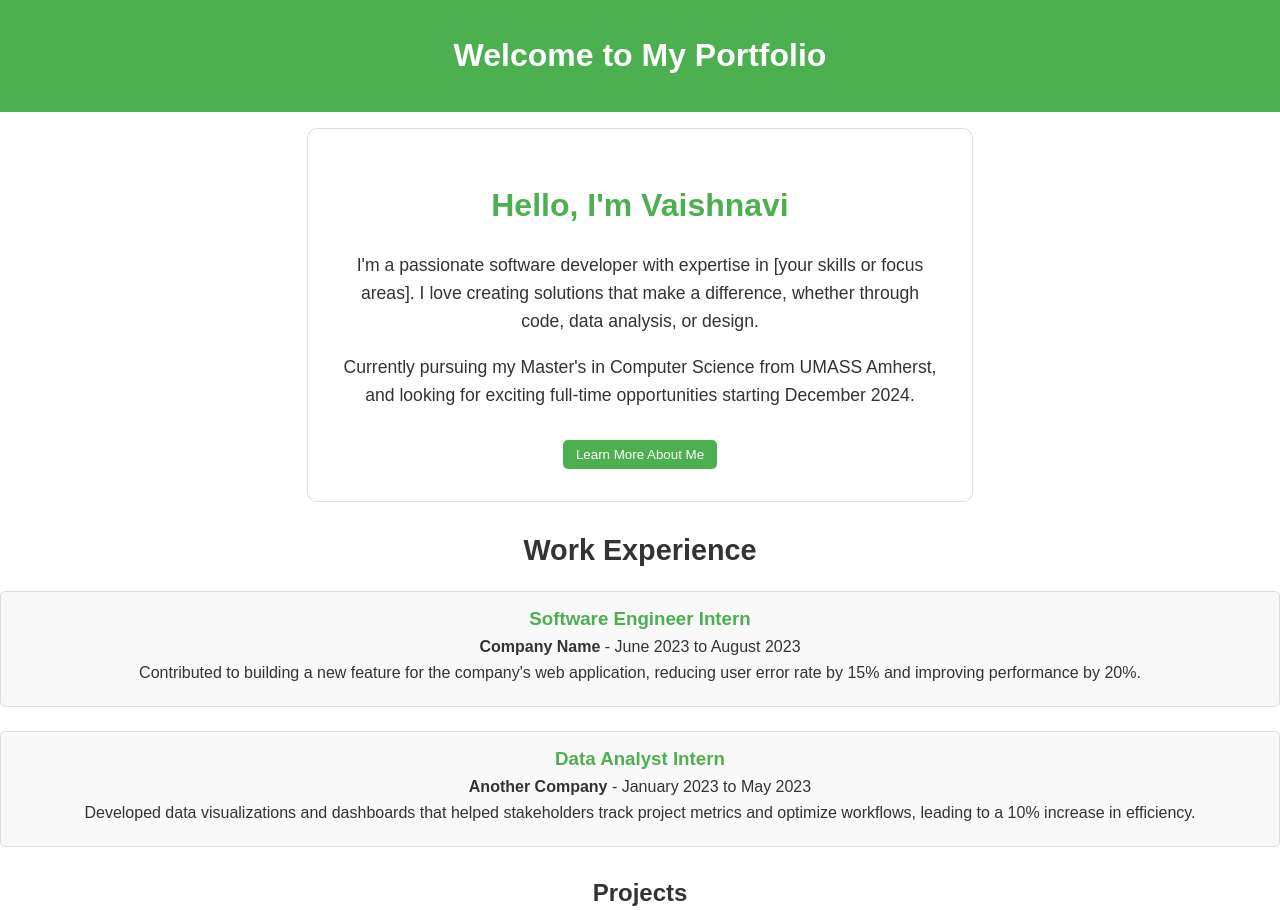
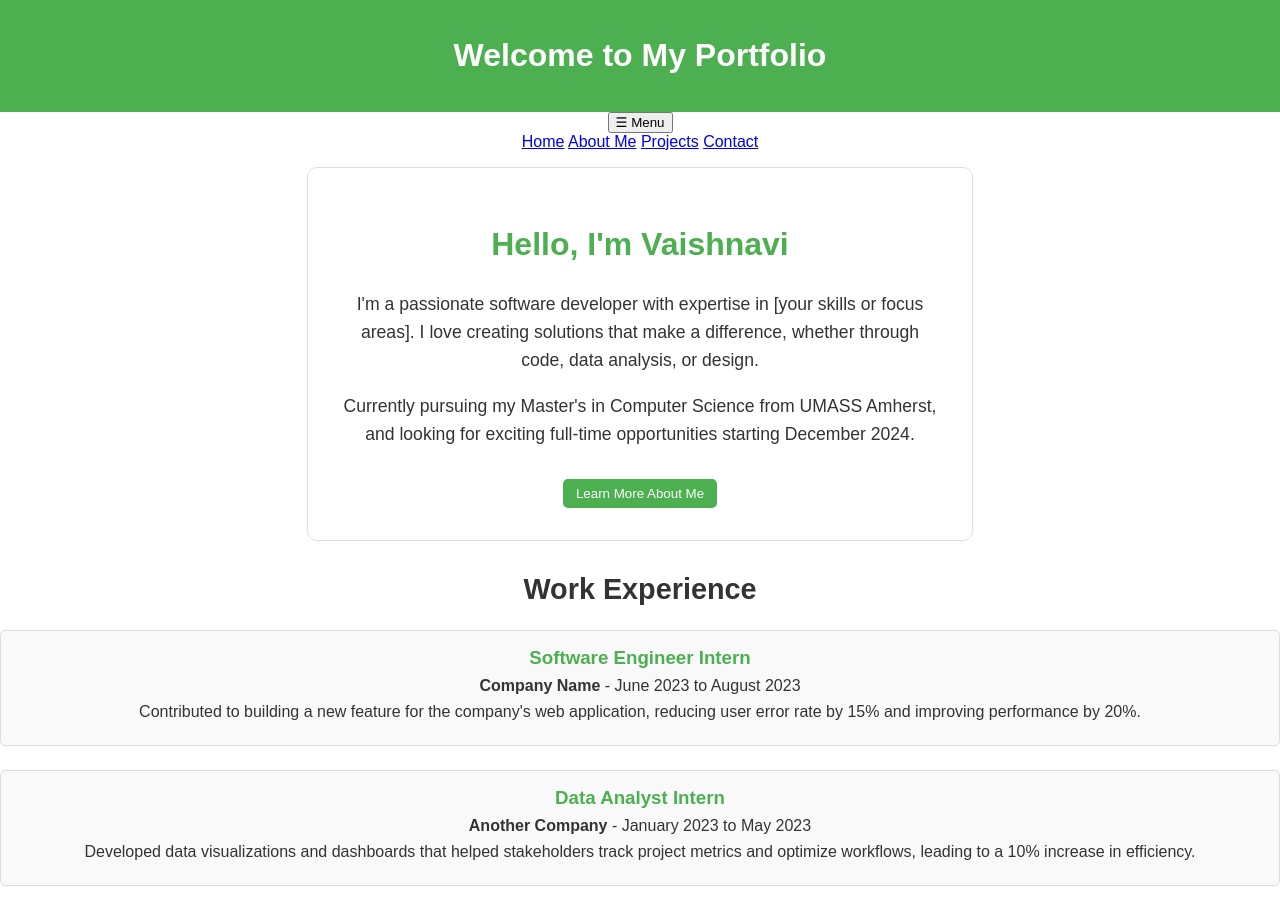
Before and after one commit to vaishdho1/portfolio-website, a plain HTML site: page index.html in a window 1280 px wide. Shown: the top 910 px of the page. Drawn offline with Linux system fonts and the light colour scheme.

Commit message:
Update single file

```diff
--- a/index.html
+++ b/index.html
@@ -10,6 +10,14 @@
   <header>
     <h1>Welcome to My Portfolio</h1>
   </header>
+
+<button class="menu-toggle" aria-label="Toggle navigation">&#9776; Menu</button>
+  <nav class="menu-bar">
+    <a href="#home">Home</a>
+    <a href="#about-me">About Me</a>
+    <a href="#projects">Projects</a>
+    <a href="#contact">Contact</a>
+  </nav>
 
 <section id="intro" style="padding: 2em; text-align: center;">
         <h1>Hello, I'm Vaishnavi</h1>
@@ -70,5 +78,6 @@
   <footer>
     <p>Contact me at <a href="mailto:your-email@example.com">your-email@example.com</a></p>
 </footer>
+<script src="script.js"></script>
 </body>
 </html>
```
